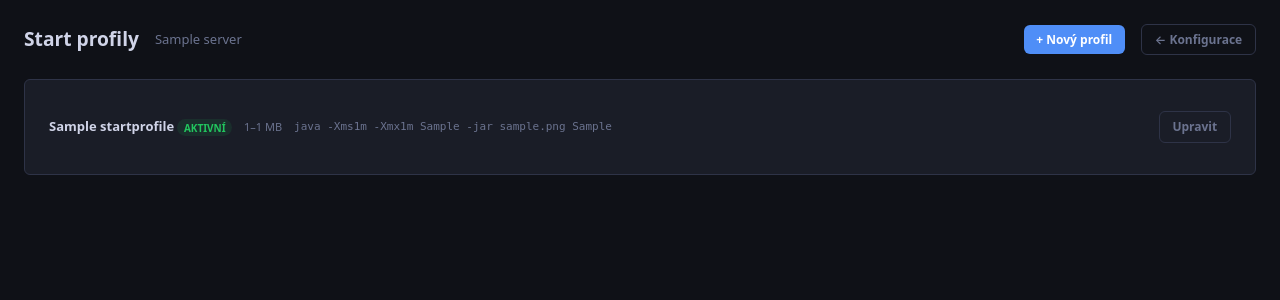
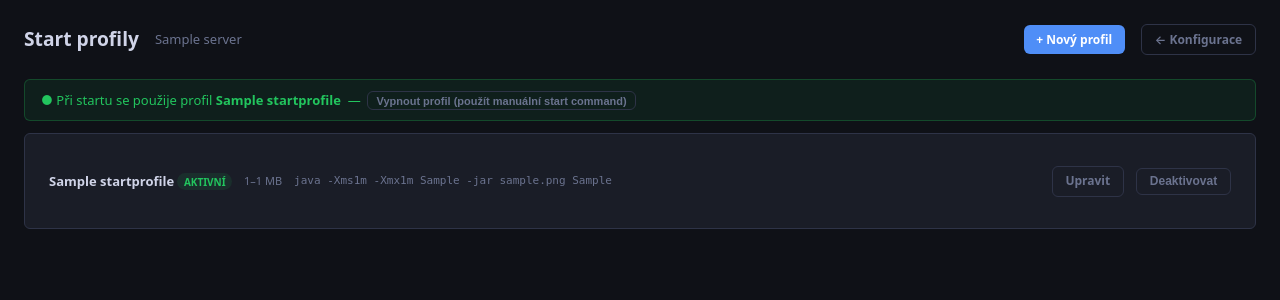
Before and after one commit to Mitelin/gameserver_pannel, a Django app: a page that uses templates/servers/profile_list.html in a window 1280 px wide. Shown: the part 48-348 px from the top of the page. Run offline with Django 4.2, Linux system fonts and the light colour scheme; a user stored in the database is signed in; tables that the repository leaves empty hold one stand-in row (values such as "Sample post").

Commit message:
Start profily: deaktivace + jasny indikator co se pouzije pri startu
- Novy endpoint profile_deactivate: vypne vsechny profily
- U aktivniho profilu tlacitko Deaktivovat misto Smazat
- Info banner nad seznamem: zeleny (profil aktivni) nebo sedy (manual)
- Tlacitko "Vypnout profil" v banneru pro rychle prepnuti na manual

Co-Authored-By: Claude Sonnet 4.6 <noreply@anthropic.com>

```diff
--- a/apps/control/urls.py
+++ b/apps/control/urls.py
@@ -38,7 +38,8 @@ urlpatterns = [
     path("<slug:slug>/profiles/new/",                  server_views.profile_create,   name="profile_create"),
     path("<slug:slug>/profiles/<int:pk>/edit/",        server_views.profile_edit,     name="profile_edit"),
     path("<slug:slug>/profiles/<int:pk>/delete/",      server_views.profile_delete,   name="profile_delete"),
-    path("<slug:slug>/profiles/<int:pk>/activate/",    server_views.profile_activate, name="profile_activate"),
+    path("<slug:slug>/profiles/<int:pk>/activate/",    server_views.profile_activate,   name="profile_activate"),
+    path("<slug:slug>/profiles/deactivate/",           server_views.profile_deactivate, name="profile_deactivate"),
 
     # Minecraft admin (whitelist / ban)
     path("<slug:slug>/mcadmin/",                  mcadmin_views.mcadmin_view,         name="mcadmin"),
--- a/apps/servers/views.py
+++ b/apps/servers/views.py
@@ -341,7 +341,20 @@ def profile_activate(request, slug, pk):
     if denied:
         return denied
     profile.activate()
-    messages.success(request, f"Profil '{profile.name}' je aktivni. Start prikaz byl aktualizovan.")
+    messages.success(request, f"Profil '{profile.name}' je aktivní – použije se při příštím startu.")
+    return redirect(f"/servers/{slug}/profiles/")
+
+
+@login_required
+@require_POST
+def profile_deactivate(request, slug):
+    """Deaktivuje všechny profily – server použije manuální start command."""
+    server = get_object_or_404(Server, slug=slug)
+    denied = _require_edit(request, server)
+    if denied:
+        return denied
+    StartProfile.objects.filter(server=server, is_active=True).update(is_active=False)
+    messages.success(request, "Profil deaktivován – bude použit manuální start command.")
     return redirect(f"/servers/{slug}/profiles/")
 
 
--- a/templates/servers/profile_list.html
+++ b/templates/servers/profile_list.html
@@ -33,6 +33,28 @@
   <a href="/servers/{{ server.slug }}/edit/" class="btn btn-ghost">← Konfigurace</a>
 </div>
 
+{% with active_profile=profiles|dictsort:"is_active"|last %}
+<div style="margin-bottom:.75rem;padding:.65rem 1rem;border-radius:var(--radius);font-size:13px;
+  {% if active_profile.is_active %}
+    background:rgba(34,197,94,.08);border:1px solid rgba(34,197,94,.25);color:var(--green)
+  {% else %}
+    background:rgba(255,255,255,.03);border:1px solid var(--border);color:var(--text-dim)
+  {% endif %}">
+  {% if active_profile.is_active %}
+    ● Při startu se použije profil <strong>{{ active_profile.name }}</strong>
+    &nbsp;—&nbsp;
+    <form method="post" action="/servers/{{ server.slug }}/profiles/deactivate/" style="display:inline;margin:0">
+      {% csrf_token %}
+      <button type="submit" class="btn btn-ghost" style="font-size:11px;padding:.15rem .5rem;color:var(--text-dim)">
+        Vypnout profil (použít manuální start command)
+      </button>
+    </form>
+  {% else %}
+    ○ Žádný profil není aktivní — použije se <strong>manuální start command</strong> z konfigurace serveru.
+  {% endif %}
+</div>
+{% endwith %}
+
 <div class="card">
   {% if profiles %}
     {% for p in profiles %}
@@ -44,7 +66,12 @@
       <div class="pr-heap">{{ p.heap_min_mb }}–{{ p.heap_max_mb }} MB</div>
       <div class="pr-cmd">{{ p.build_command }}</div>
       <a href="/servers/{{ server.slug }}/profiles/{{ p.pk }}/edit/" class="btn btn-ghost">Upravit</a>
-      {% if not p.is_active %}
+      {% if p.is_active %}
+        <form method="post" action="/servers/{{ server.slug }}/profiles/deactivate/" style="margin:0">
+          {% csrf_token %}
+          <button type="submit" class="btn btn-ghost" style="color:var(--text-dim)">Deaktivovat</button>
+        </form>
+      {% else %}
         <form method="post" action="/servers/{{ server.slug }}/profiles/{{ p.pk }}/activate/" style="margin:0">
           {% csrf_token %}
           <button type="submit" class="btn btn-green">Aktivovat</button>
```
